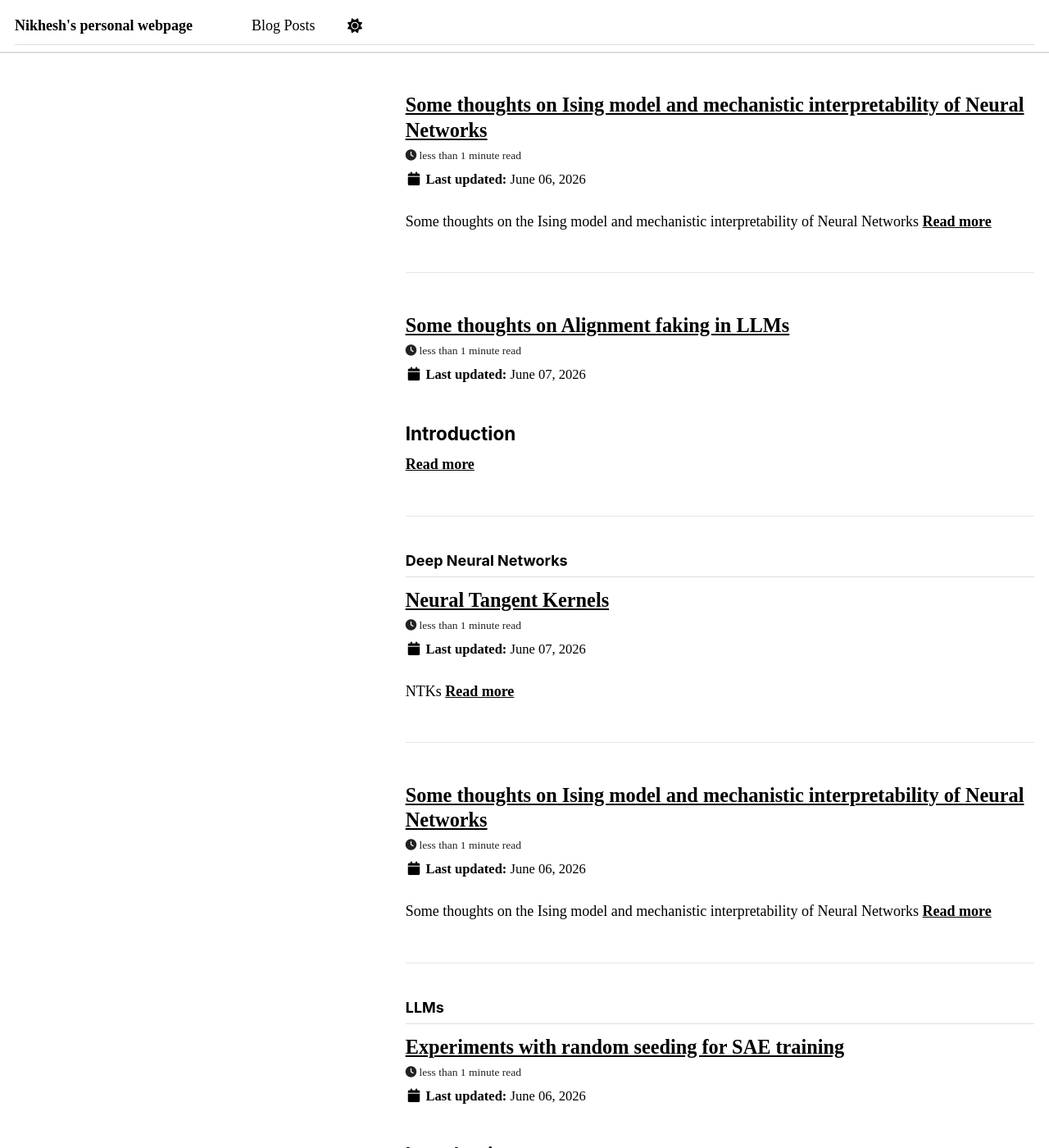
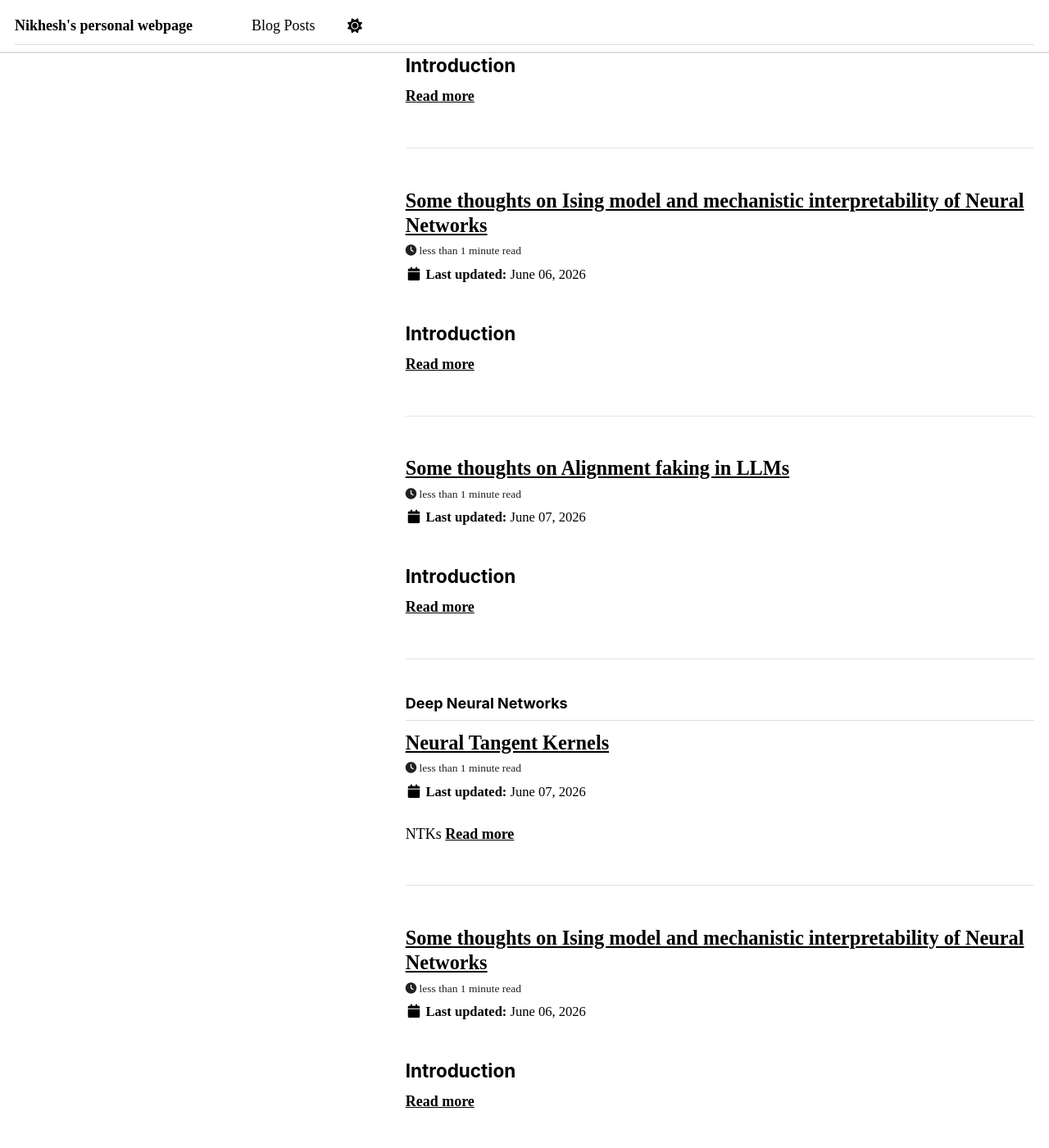
Before and after one commit to NikheshKumar/nikheshkumar.github.io, a Jekyll site: the page built from _pages/tag-archive.html, in a window 1280 px wide and 1400 px high, scrolled down 3590 px. Shown: the whole window at 82% size. Built offline with Jekyll 4.4.1, drawn with Linux system fonts in a browser that asks for light colours; a script bundle is joined from its source files by our own code; library files that are not in the unit come from our copies; some of the changed text lies outside the part shown.

Commit message:
Remove excerpt from Ising model post
Remove excerpt from Ising model post metadata.

```diff
--- a/_posts/2026-06-06-ising-model-mech-interp.md
+++ b/_posts/2026-06-06-ising-model-mech-interp.md
@@ -2,7 +2,6 @@
 title: "Some thoughts on Ising model and mechanistic interpretability of Neural Networks"
 date: 2026-06-06
 permalink: /posts/2026/06/ising-model-mech-interp/
-excerpt: "Some thoughts on the Ising model and mechanistic interpretability of Neural Networks"
 tags:
   - AI Safety
   - Alignment
```
